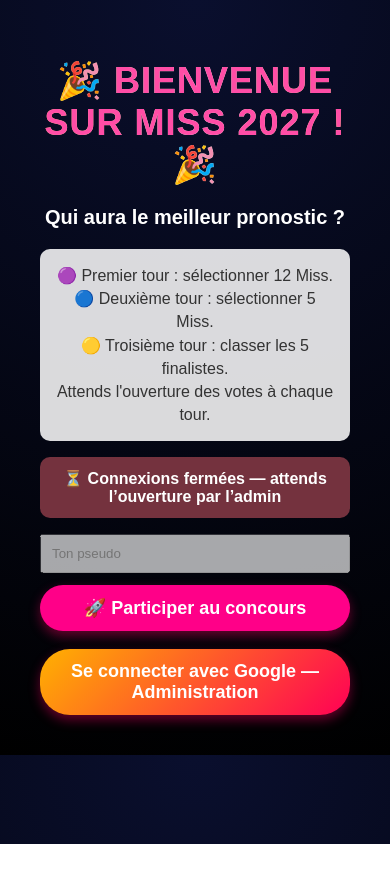
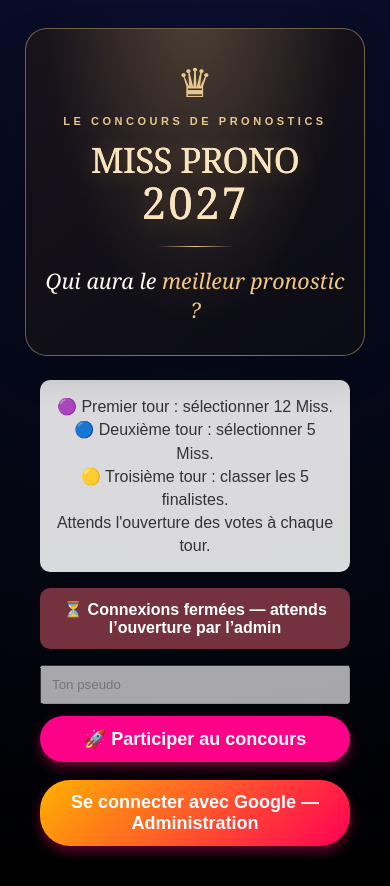
Before and after one commit to ludhardy-arch/miss2027, a React (Vite) app in the folder miss2026-main/: page /#/login in a window 390 px wide. Before the commit the page ends 844 px from the top, so only its background shows below. Built offline with nearby package versions, Linux system fonts and the light colour scheme; no server answers; the database is empty.

Commit message:
Polish landing page title with premium mobile-first Miss Prono 2027 header

```diff
--- a/miss2026-main/src/pages/Login.jsx
+++ b/miss2026-main/src/pages/Login.jsx
@@ -56,8 +56,13 @@ export default function Login({ setUser }) {
 
   return (
     <div style={{ padding: 40, maxWidth: 500, margin: "0 auto", textAlign: "center", fontFamily: "Arial, sans-serif" }}>
-      <h1 style={{ fontSize: 36, color: "#ff4da6", fontWeight: "bold" }}>🎉 Bienvenue sur Miss 2027 ! 🎉</h1>
-      <p style={{ fontSize: 20, fontWeight: "bold" }}>Qui aura le meilleur pronostic ?</p>
+      <header style={{ position: "relative", overflow: "hidden", padding: "34px 15px 30px", margin: "-12px -15px 24px", borderRadius: 22, background: "radial-gradient(ellipse at 50% -20%, rgba(248,205,132,.28), transparent 65%), linear-gradient(145deg,#18121b 0%,#0b0c14 100%)", border: "1px solid rgba(232,192,123,.45)", boxShadow: "0 14px 36px rgba(0,0,0,.24)", color: "#fff7e8" }}>
+        <div aria-hidden="true" style={{ fontSize: 40, color: "#e8c68c", lineHeight: 1, marginBottom: 12 }}>♛</div>
+        <div style={{ color: "#e8c68c", fontSize: 11, fontWeight: 700, letterSpacing: "0.32em", textTransform: "uppercase" }}>Le concours de pronostics</div>
+        <h1 style={{ fontFamily: "Georgia, 'Times New Roman', serif", fontSize: "clamp(34px, 9vw, 49px)", fontWeight: 500, lineHeight: 1.08, letterSpacing: "-.02em", margin: "14px 0 0", color: "#f9e4be", textShadow: "0 2px 22px rgba(238,187,100,.25)" }}>MISS PRONO <span style={{ display: "block", fontSize: "1.25em", letterSpacing: ".05em" }}>2027</span></h1>
+        <div style={{ width: 76, height: 1, margin: "20px auto", background: "linear-gradient(90deg,transparent,#e9c487,transparent)" }} />
+        <p style={{ margin: "0 auto", maxWidth: 330, fontFamily: "Georgia, 'Times New Roman', serif", fontStyle: "italic", fontSize: "clamp(21px, 5.5vw, 27px)", lineHeight: 1.35, color: "#fff9ee" }}>Qui aura le <span style={{ color: "#f2c784" }}>meilleur pronostic ?</span></p>
+      </header>
       <p style={{ background: "rgba(255,255,255,0.85)", color: "#333", padding: 15, borderRadius: 10, lineHeight: 1.45 }}>
         🟣 Premier tour : sélectionner 12 Miss.<br />
         🔵 Deuxième tour : sélectionner 5 Miss.<br />
```
